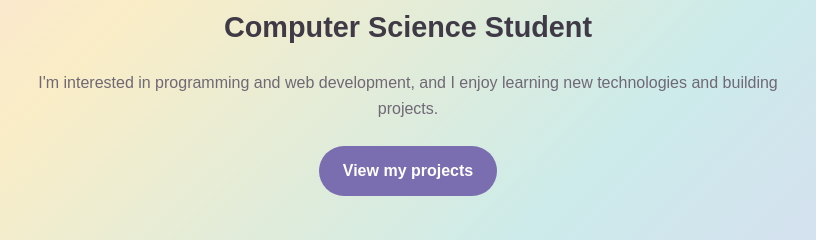
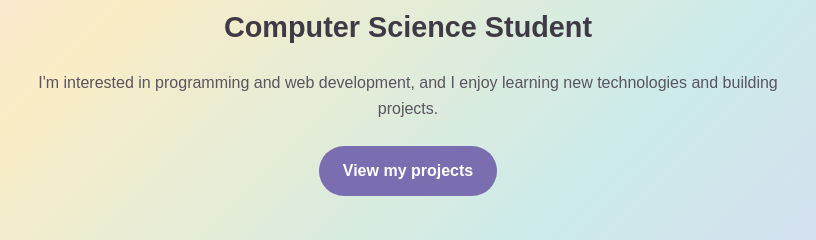
Before and after one commit to Hawraza/202362970-HawraAlyousif-Assignment3, a plain HTML site: page index.html in a window 1280 px wide. Shown: the part 342-582 px from the top of the page, 232-1048 px from the left. Drawn offline with Linux system fonts and the light colour scheme; no server answers.

Commit message:
Darken text colors for better contrast Assisted-by: Claude (Opus 5.5)

```diff
--- a/css/styles.css
+++ b/css/styles.css
@@ -10,10 +10,10 @@ General Page Styles
    --purple: #ddd5f3;
 
    --primary: #7a6db0;
-   --primary-dark: #6f6398;
+   --primary-dark: #5f5488;
 
    --text: #3f3a46;
-   --soft-text: #6f6875;
+   --soft-text: #5a5460;
    --white: #ffffff;
 }
 
```
